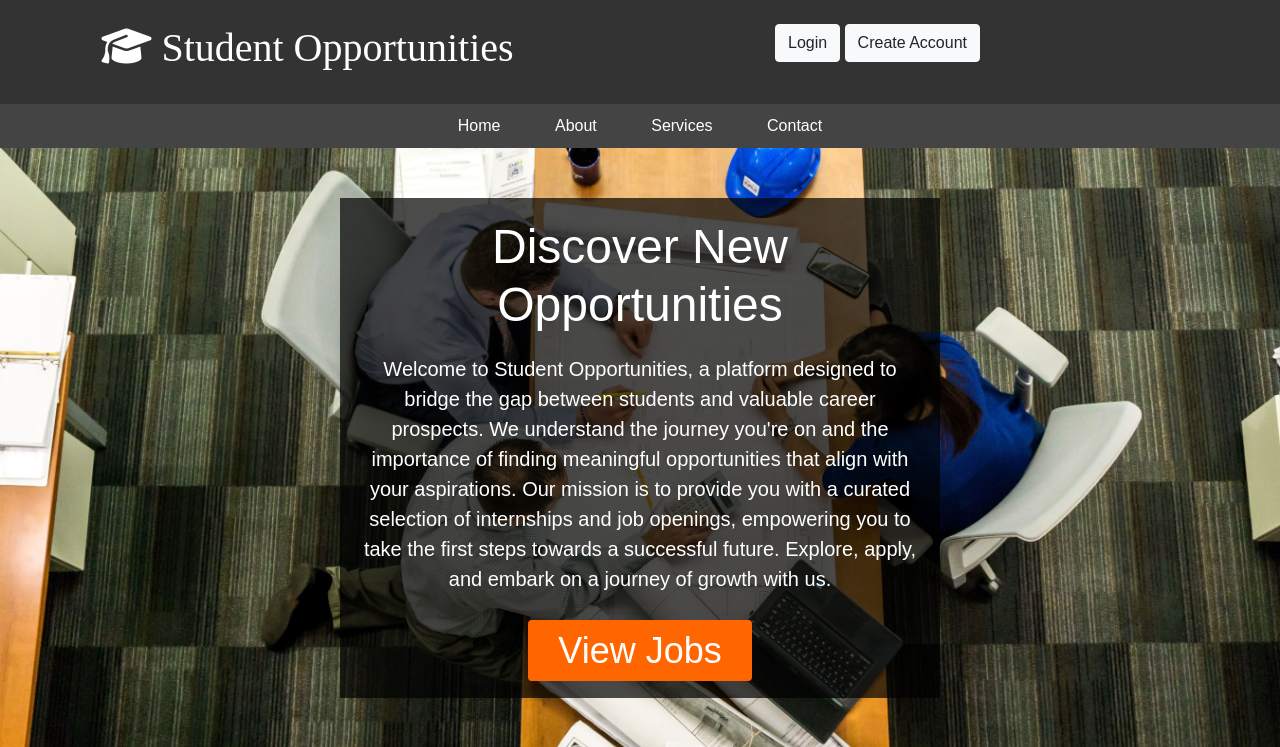
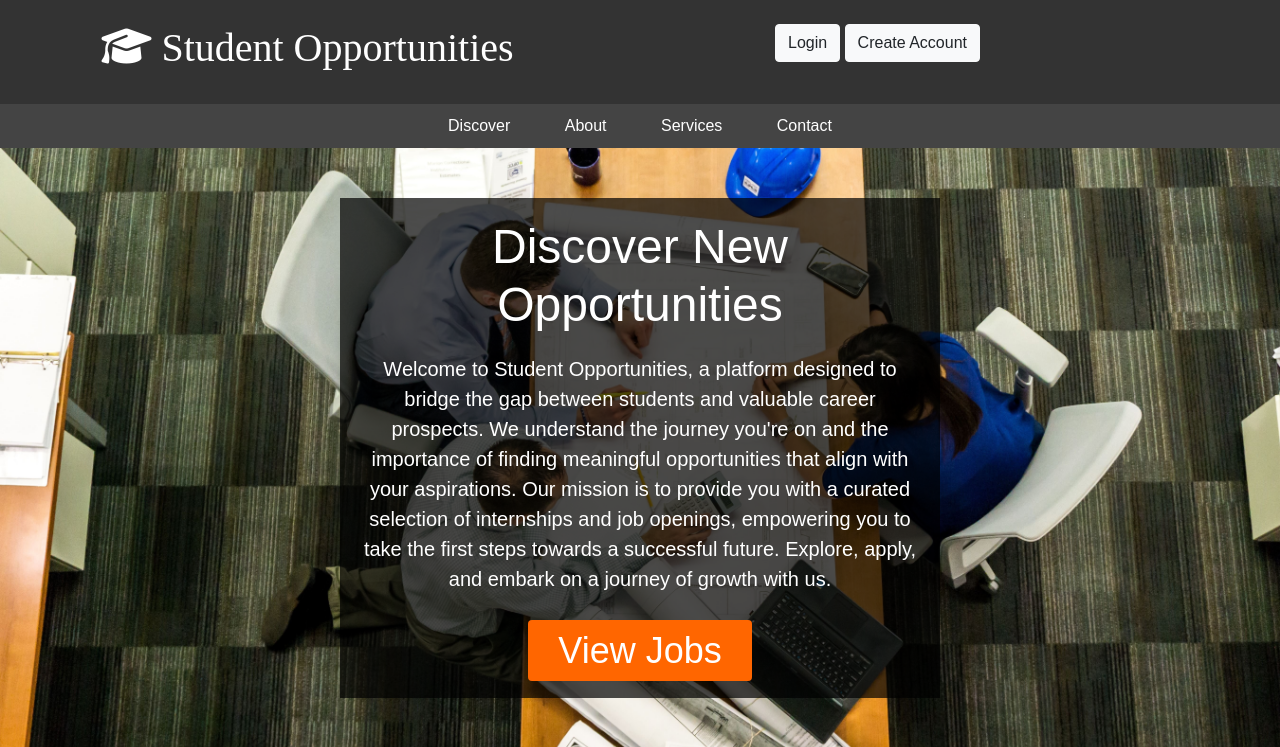
Before and after one commit to kalibbalajohnson/job_app, a Flask app: page / in a window 1280 px wide. Shown: the top 747 px of the page. Run offline with Flask 3, Linux system fonts and the light colour scheme; some libraries are stand-ins or nearby versions.

Commit message:
Update home.html
Change in navs in home.html

```diff
--- a/templates/home.html
+++ b/templates/home.html
@@ -219,7 +219,7 @@
 
 
     <nav>
-        <a style="margin: 25px;" href="#home">Home</a>
+        <a style="margin: 25px;" href="#home">Discover</a>
         <a style="margin: 25px;" href="#about">About</a>
         <a style="margin: 25px;" href="#services">Services</a>
         <a style="margin: 25px;" href="#contact">Contact</a>
```
